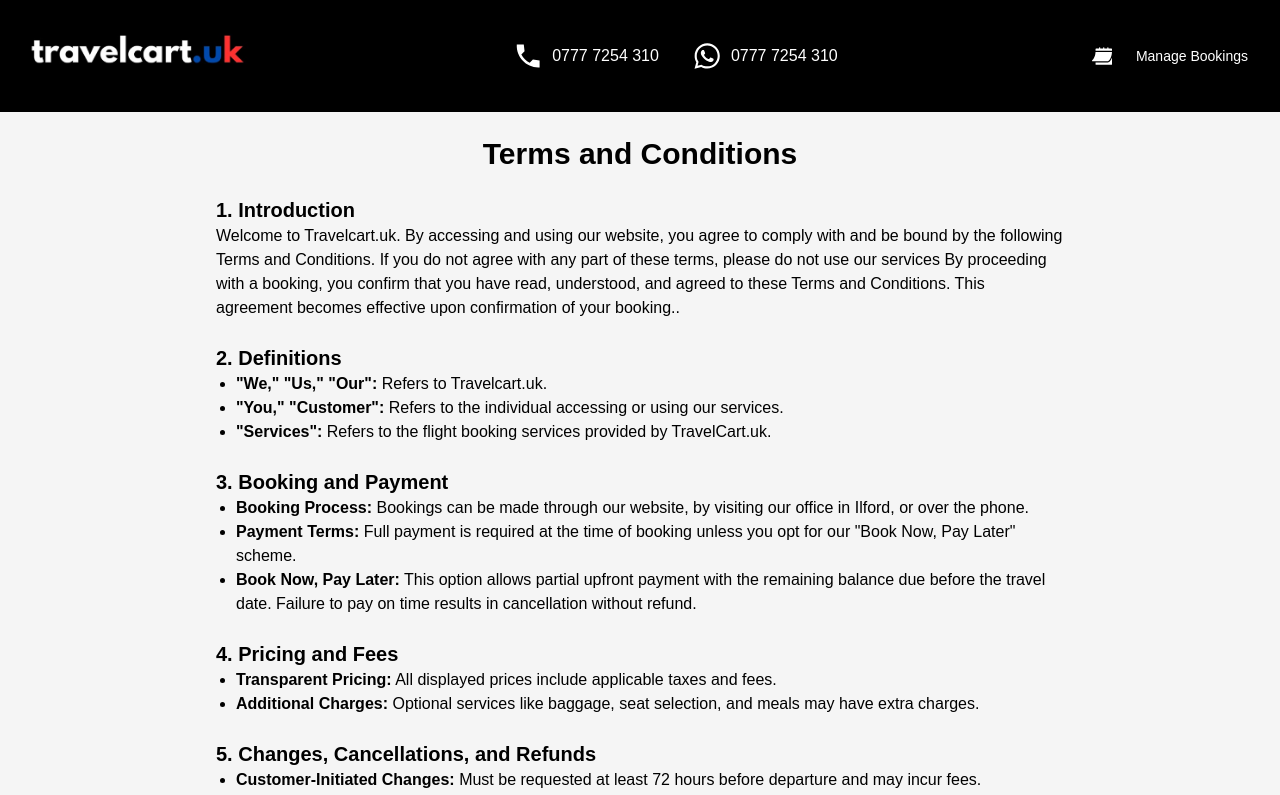
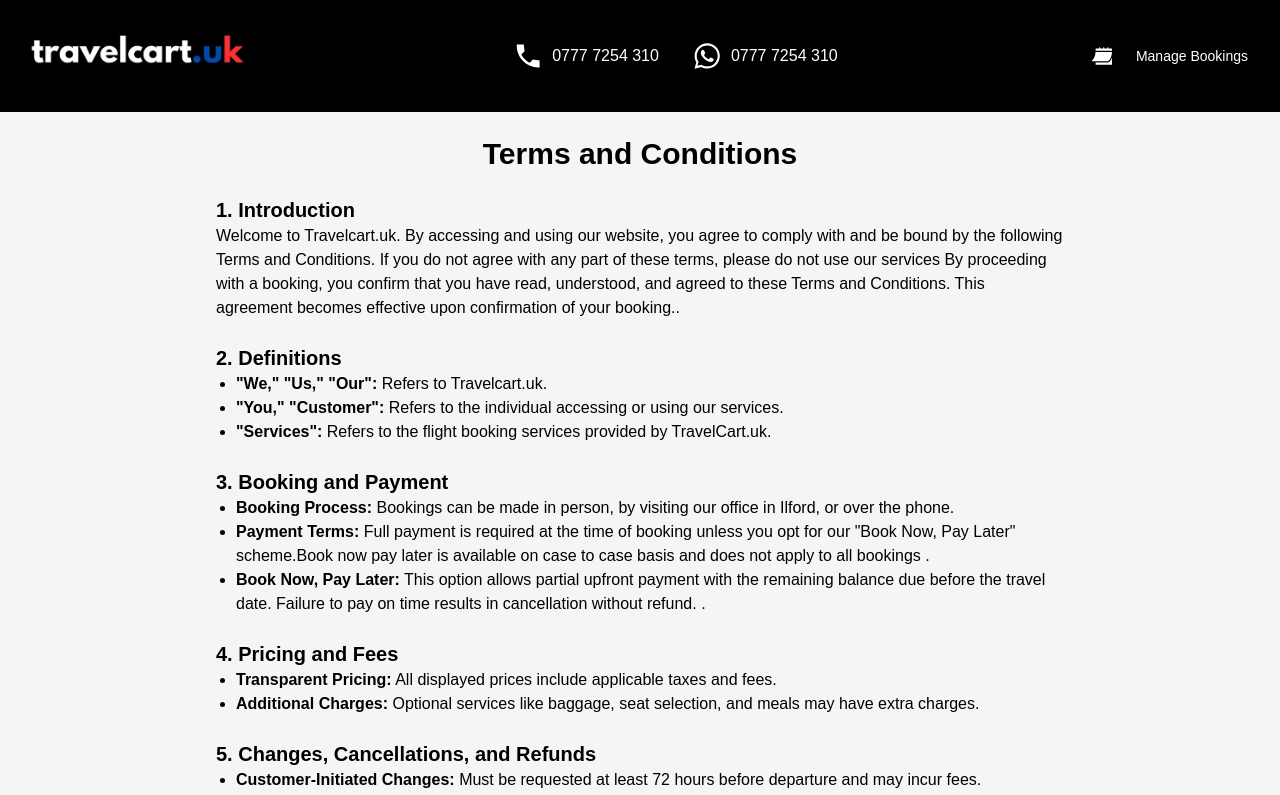
Before and after one commit to sheraz-sheraz/travelcart-uk, a React (Vite) app in the folder client/: page /terms in a window 1280 px wide. Shown: the top 795 px of the page. Built offline with nearby package versions, Linux system fonts and the light colour scheme; a web font is replaced by a local one.

Commit message:
Update TermsAndConditions.tsx

```diff
--- a/client/src/components/footer-components/TermsAndConditions.tsx
+++ b/client/src/components/footer-components/TermsAndConditions.tsx
@@ -24,9 +24,11 @@
         <section>
           <h2 className="text-xl font-semibold">3. Booking and Payment</h2>
           <ul className="list-disc pl-5">
-            <li><strong>Booking Process:</strong> Bookings can be made through our website, by visiting our office in Ilford, or over the phone.</li>
-            <li><strong>Payment Terms:</strong> Full payment is required at the time of booking unless you opt for our "Book Now, Pay Later" scheme.</li>
-            <li><strong>Book Now, Pay Later:</strong> This option allows partial upfront payment with the remaining balance due before the travel date. Failure to pay on time results in cancellation without refund.</li>
+            <li><strong>Booking Process:</strong> Bookings can be made in person, by visiting our office in Ilford, or over the phone.</li>
+            <li><strong>Payment Terms:</strong> Full payment is required at the time of booking unless you opt for our "Book Now, Pay Later" scheme.Book now pay later is available on case to case basis and does not
+              apply to all bookings .</li>
+            <li><strong>Book Now, Pay Later:</strong> This option allows partial upfront payment with the remaining balance due before the travel date. Failure to pay on time results in cancellation without refund.
+              .</li>
           </ul>
         </section>
 
```
